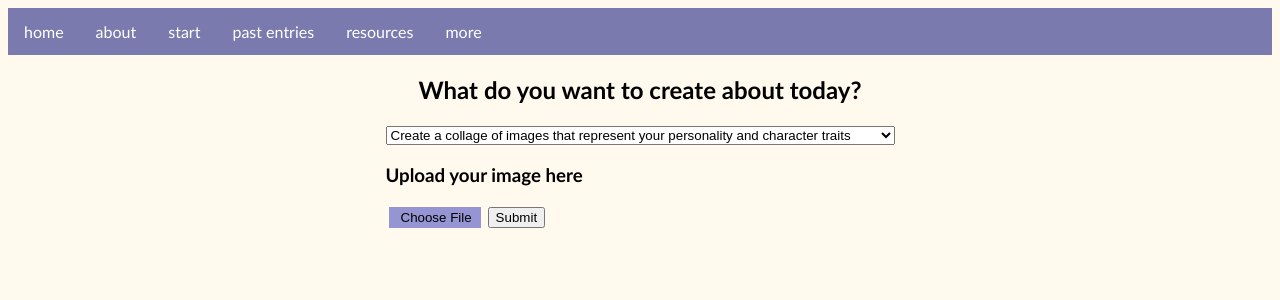
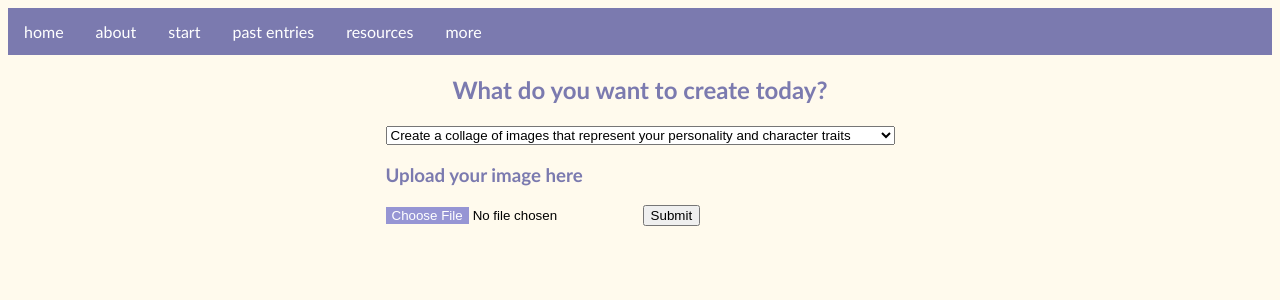
Before and after one commit to sylvieed/ColourfulCounseling2, a Flask app: page /journals/collage in a window 1280 px wide. Shown: the top 300 px of the page. Run offline with Flask 2, Linux system fonts and the light colour scheme.

Commit message:
colors of buttons

```diff
--- a/app/static/main.css
+++ b/app/static/main.css
@@ -136,6 +136,7 @@ body {
 .upload::file-selector-button {
     border: none;
     background-color: #9695D4;
+    color:white
 }
 
 .box {
--- a/app/templates/collage.html
+++ b/app/templates/collage.html
@@ -1,6 +1,6 @@
 {% extends "layout.html" %}
 {% block content %}
-<h2>What do you want to create about today?</h2>
+<h2 class = "title">What do you want to create today?</h2>
 
 <form method = "POST" enctype = "multipart/form-data">
     <select name="prompt" id="prompt">
@@ -8,8 +8,9 @@
             <option value="{{ prompt }}">{{ prompt }}</option>
         {% endfor %}
     </select>
-    <h3>Upload your image here</h3>
-    <input type="file" name="file" class="upload button"/>
-    <input type="submit"/>
+    <h3 class = "title">Upload your image here</h3>
+      <input type="file" name="file" class="upload"/>
+      <input type="submit"/>
+
 </form>
 {% endblock %}
```
